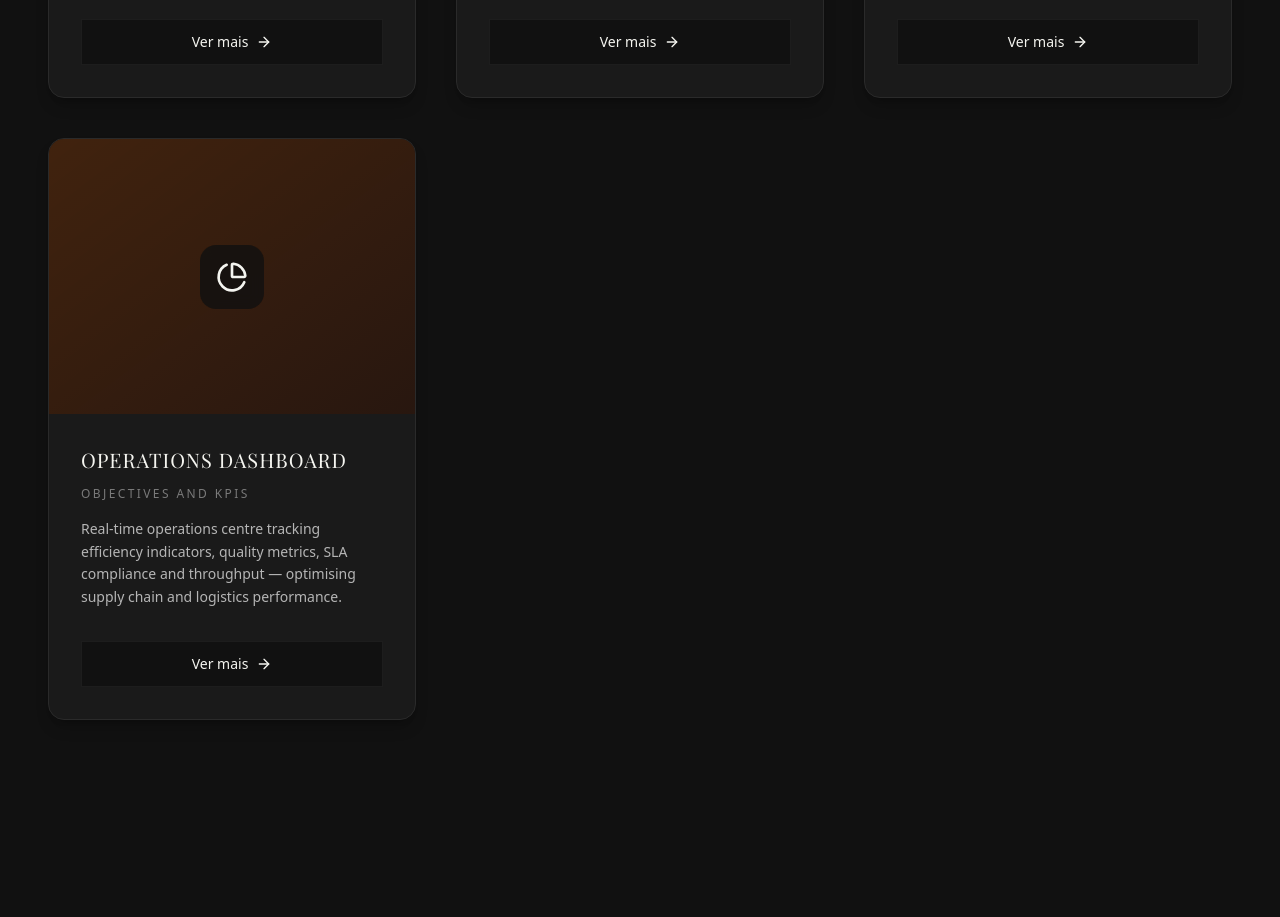
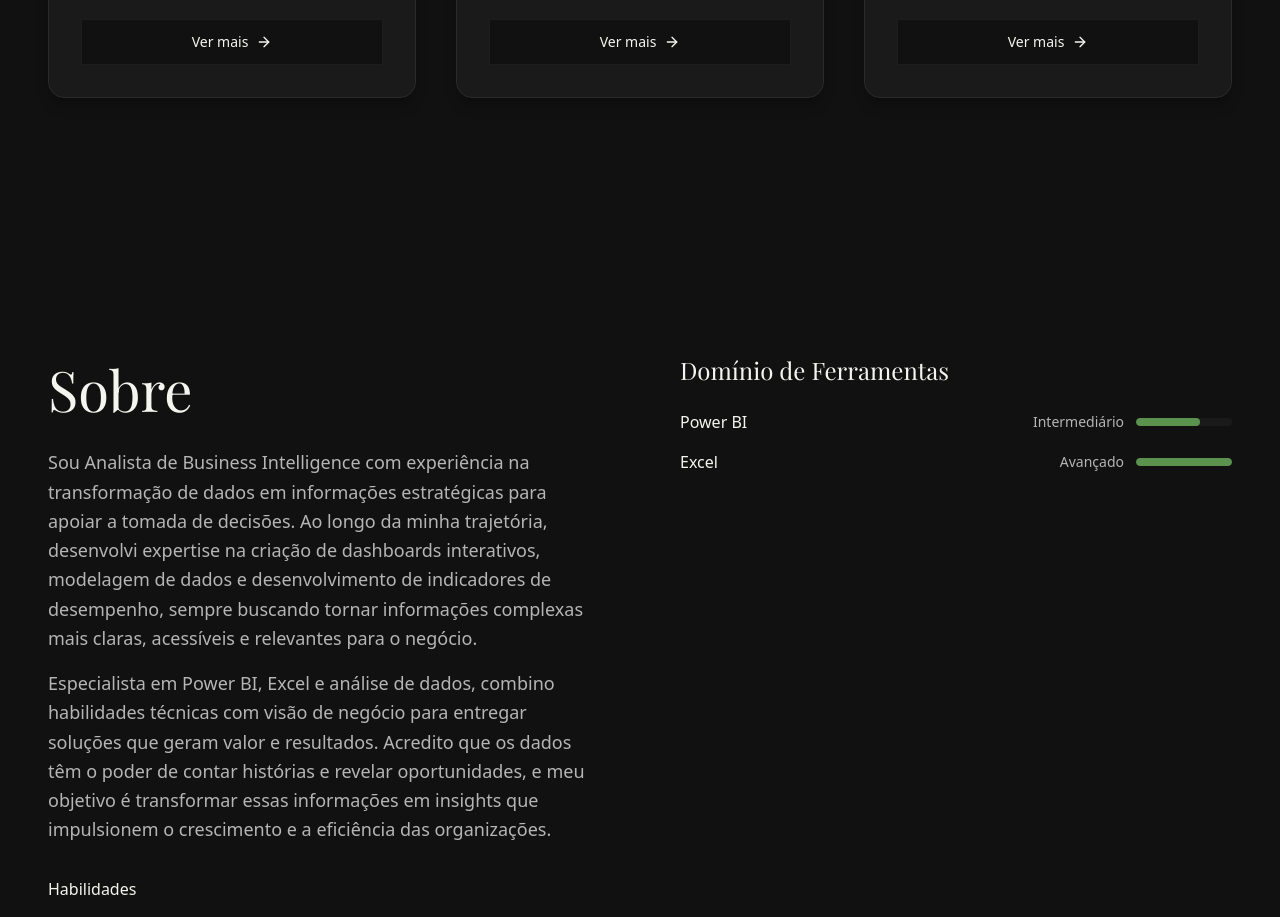
Before and after one commit to Diasszx/ManuDash, a React (Vite) app: page / in a window 1280 px wide. Shown: the part 1640-2557 px from the top of the page. Built offline with nearby package versions, Linux system fonts and the light colour scheme; a web font is replaced by a local one.

Commit message:
feat: add videos to each projects

```diff
--- a/src/components/sections/FeaturedProjectsSection.jsx
+++ b/src/components/sections/FeaturedProjectsSection.jsx
@@ -23,7 +23,7 @@ const projects = [
   },
   {
     id: "financial-dashboard",
-    title: "Dashboard de Despesas",
+    title: "Dashboard Financeiro",
     description:
       "Comprehensive financial overview tracking cash flow health, profitability ratios, EBITDA evolution and expense breakdown — designed for C-level decision making.",
     icon: DollarSign,
@@ -31,19 +31,11 @@ const projects = [
   },
   {
     id: "marketing-dashboard",
-    title: "Marketing Dashboard",
+    title: "Dashboard de Despesas",
     description:
       "Campaign performance hub measuring ROI by channel, customer acquisition costs, conversion funnels and lifetime value metrics across all digital campaigns.",
     icon: BarChart3,
     gradient: "from-purple-500/20 to-purple-600/10",
-  },
-  {
-    id: "operations-dashboard",
-    title: "Operations Dashboard",
-    description:
-      "Real-time operations centre tracking efficiency indicators, quality metrics, SLA compliance and throughput — optimising supply chain and logistics performance.",
-    icon: PieChart,
-    gradient: "from-orange-500/20 to-orange-600/10",
   },
 ];
 
--- a/src/data/projects.js
+++ b/src/data/projects.js
@@ -27,7 +27,7 @@ export const projects = [
     },
   },
   {
-    id: "Dashboard Financeiro",
+    id: "financial-dashboard",
     title: "Dashboard de Despesas",
     subtitle: "Visão Executiva de Saúde Financeira",
     objective:
@@ -40,7 +40,7 @@ export const projects = [
       "Despesas vs Orçamento",
       "DRE Consolidada",
     ],
-    videoUrl: "https://www.youtube.com/embed/dQw4w9WgXcQ",
+    videoUrl: "https://www.youtube.com/embed/es3PRxPbsks",
     images: ["/dashboard-financial-1.jpg", "/dashboard-financial-2.jpg"],
     caseStudy: {
       problem:
@@ -66,7 +66,7 @@ export const projects = [
       "Taxa de Conversão",
       "Leads Qualificados",
     ],
-    videoUrl: "https://www.youtube.com/embed/dQw4w9WgXcQ",
+    videoUrl: "https://www.youtube.com/embed/zkDiMBKtwog",
     images: ["/dashboard-marketing-1.jpg"],
     caseStudy: {
       problem:
@@ -78,32 +78,6 @@ export const projects = [
         "Aumento de 35% no ROI de campanhas após identificação de canais mais eficientes. Redução de 28% no CAC através de otimização contínua. O time passou a reagir em até 4 horas a campanhas underperforming vs 3 dias anteriormente. Economia de R$ 500k em investimentos ineficientes no primeiro semestre.",
     },
   },
-  {
-    id: "operations-dashboard",
-    title: "Operations Dashboard",
-    subtitle: "Eficiência Operacional e KPIs",
-    objective:
-      "Monitorar indicadores operacionais em tempo real para garantir eficiência, qualidade e cumprimento de SLAs.",
-    technologies: ["Power BI", "Excel", "DAX", "SharePoint"],
-    kpis: [
-      "Eficiência Operacional",
-      "Taxa de Qualidade",
-      "SLA",
-      "Produtividade",
-      "Gargalos",
-    ],
-    videoUrl: "https://www.youtube.com/embed/dQw4w9WgXcQ",
-    images: ["/dashboard-ops-1.jpg"],
-    caseStudy: {
-      problem:
-        "A operação não tinha visibilidade em tempo real de gargalos e métricas críticas. Relatórios eram gerados no final do dia, impedindo ações corretivas imediatas. A qualidade era medida apenas ao final do processo, resultando em retrabalho custoso. O SLA com clientes estava sendo cumprido apenas em 78% dos casos.",
-      data: "Dados extraídos do sistema de gestão de tarefas, controle de qualidade, sistema de tickets e planilhas de produtividade da equipe. Aproximadamente 10k registros diários. O desafio foi criar um modelo que permitisse análise em tempo real sem impactar a performance dos sistemas operacionais.",
-      solution:
-        "Dashboard operacional com atualização em tempo real mostrando filas, tempos de processamento e gargalos. Implementei controle estatístico de processo (SPC) para monitoramento de qualidade. Criei visão individual por colaborador para gestão de performance. Desenvolvi sistema de alertas para SLAs em risco.",
-      impact:
-        "Aumento do cumprimento de SLA de 78% para 95%. Redução de 40% no tempo médio de processamento após identificação e eliminação de gargalos. Diminuição de 60% no retrabalho através de monitoramento proativo de qualidade. A equipe de operações passou a ter visibilidade instantânea e tomada de decisão ágil.",
-    },
-  },
 ];
 
 export function getProjectById(id) {
```
